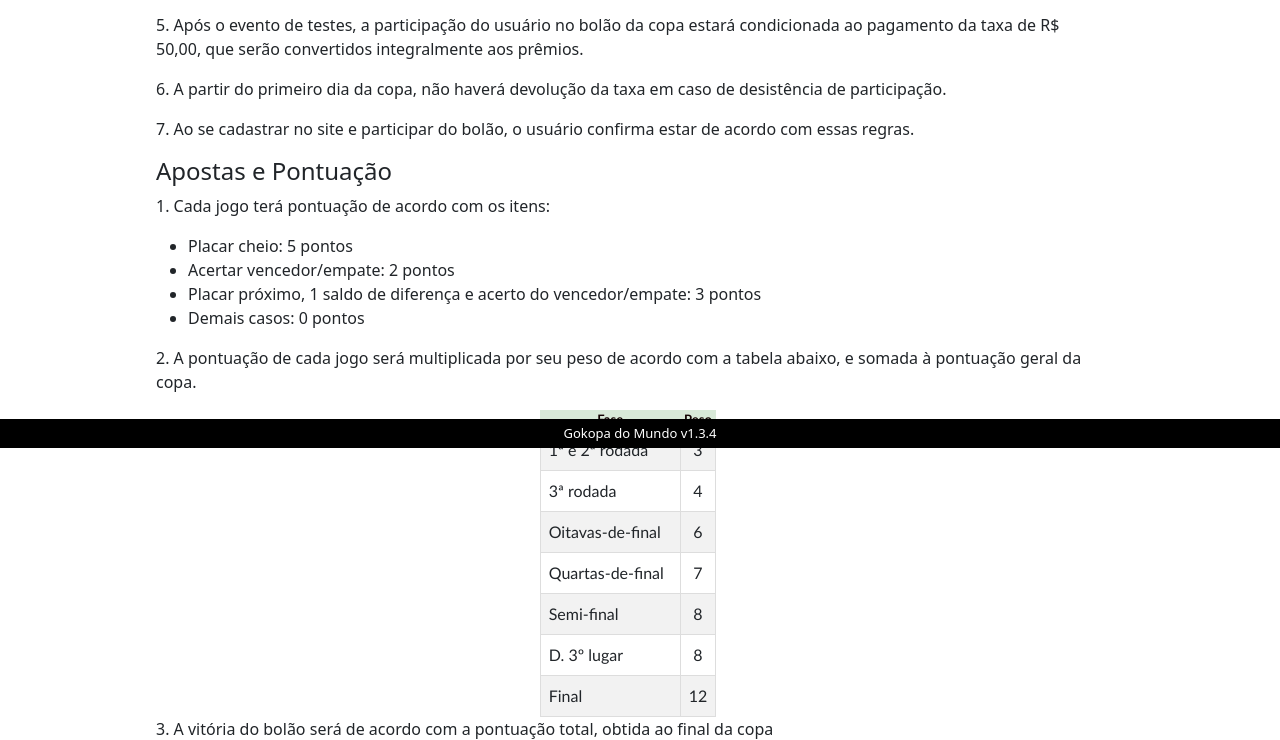
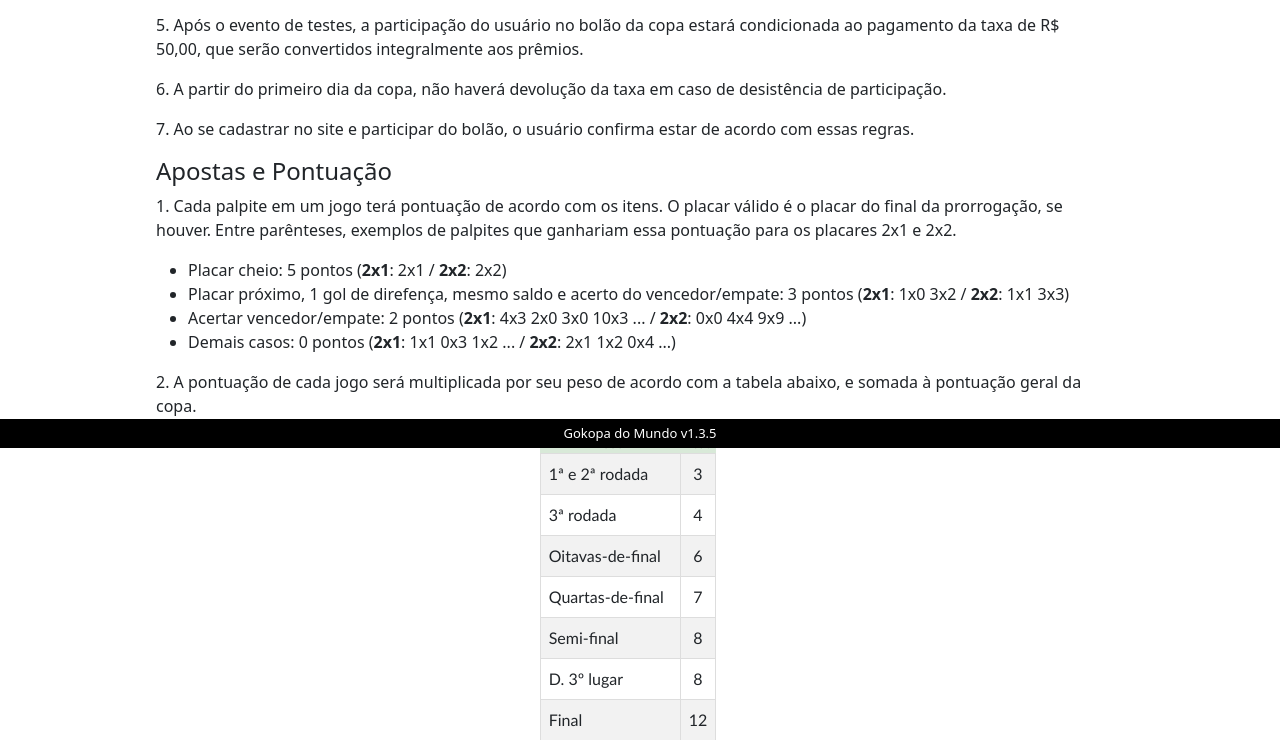
Before and after one commit to leafarlins/gokopa, a Flask app: page /cp/regras in a window 1280 px wide. Shown: the part 352-1092 px from the top of the page. Run offline with Flask 2, Linux system fonts and the light colour scheme; data that the repository does not hold is empty; parts of the project's set-up code (start-up, migrations or seed data) failed here and were passed over; some libraries are stand-ins or nearby versions.

Commit message:
release v1.3.5

```diff
--- a/app/commands/email.py
+++ b/app/commands/email.py
@@ -184,7 +184,7 @@ def send_bet_report(test=False):
             corpo_html+= aposta["Nome"] + "<br>" + str(aposta["p1"]) + "x" + str(aposta["p2"]) + "</div>"
             corpo_text+= " - " + aposta["Nome"] + ": " + str(aposta["p1"]) + "x" + str(aposta["p2"]) + "\n"
     corpo_html+="</div><p style=\"text-align: center\">Acompanhe em: <a href=\"https://gokopa.leafarlins.com\">gokopa.leafarlins.com</a> <a href=\"https://copa.leafarlins.com\">copa.leafarlins.com</a></p><p>&nbsp;</p><p>&nbsp;</p><p style=\"font-size: small;\">Responda a mensagem caso deseje descadastrar o e-mail da lista de relatórios.</p>"
-    corpo_text+="\n\nAcompanhe em: https://gokopa.leafarlins.com"
+    corpo_text+="\n\nAcompanhe em: https://copa.leafarlins.com"
     BODY_HTML = """<html>
     <head></head>
     <body style=\"font-family: \"Trebuchet MS\", Arial, Helvetica, sans-serif;\">
@@ -194,7 +194,7 @@ def send_bet_report(test=False):
                 """
     # The email body for recipients with non-HTML email clients.
     BODY_TEXT = (corpo_text)
-    print(corpo_html)
+    #print(corpo_html)
     print(corpo_text)
     user_list = [ u for u in mongo.db.users.find({"active": True,"sendEmail": True})]
     print(user_list)
--- a/app/templates/base.html
+++ b/app/templates/base.html
@@ -81,7 +81,7 @@
         <p>&nbsp;</p>
         <link rel="stylesheet" href="https://cdnjs.cloudflare.com/ajax/libs/font-awesome/4.7.0/css/font-awesome.min.css">
         <div class="footer">
-            Gokopa do Mundo v1.3.4
+            Gokopa do Mundo v1.3.5
         </div>
 
     </body>
--- a/app/templates/bolao.html
+++ b/app/templates/bolao.html
@@ -107,7 +107,8 @@
   <script>
     var labelsgr = {{ gr_labels | safe }};
     let nomes = {{ users | safe }};
-    const colors = ['#3e95cd','#289964','#c8d457','#464099','#9c661f','#a01111','#eca335','#4eebc9','#24063b','#ca5fc5'];
+    //const colors = ['#3e95cd','#289964','#c8d457','#464099','#9c661f','#a01111','#eca335','#4eebc9','#24063b','#ca5fc5'];
+    const colors = ['#3e95cd','#289964','#c8d457','#9c661f','#464099','#a01111','#eca335','#4eebc9','#24063b','#4aca83','#a83aa3','#a3a077','#e04747','#f07cb6','#20458a'];
     let datagr = {{ gr_data | safe }};
 
 myLineChart= new Chart(document.getElementById("grafico"), {
--- a/app/templates/regras.html
+++ b/app/templates/regras.html
@@ -14,12 +14,12 @@
         <p>6. A partir do primeiro dia da copa, não haverá devolução da taxa em caso de desistência de participação.</p>
         <p>7. Ao se cadastrar no site e participar do bolão, o usuário confirma estar de acordo com essas regras.</p>
         <h4>Apostas e Pontuação</h4>
-        <p>1. Cada jogo terá pontuação de acordo com os itens:</p>
+        <p>1. Cada palpite em um jogo terá pontuação de acordo com os itens. O placar válido é o placar do final da prorrogação, se houver. Entre parênteses, exemplos de palpites que ganhariam essa pontuação para os placares 2x1 e 2x2.</p>
         <ul>
-          <li>Placar cheio: 5 pontos</li>
-          <li>Acertar vencedor/empate: 2 pontos</li>
-          <li>Placar próximo, 1 saldo de diferença e acerto do vencedor/empate: 3 pontos</li>
-          <li>Demais casos: 0 pontos</li>
+          <li>Placar cheio: 5 pontos (<b>2x1</b>: 2x1 / <b>2x2</b>: 2x2)</li>
+          <li>Placar próximo, 1 gol de direfença, mesmo saldo e acerto do vencedor/empate: 3 pontos (<b>2x1</b>: 1x0 3x2 / <b>2x2</b>: 1x1 3x3)</li>
+          <li>Acertar vencedor/empate: 2 pontos (<b>2x1</b>: 4x3 2x0 3x0 10x3 ... / <b>2x2</b>: 0x0 4x4 9x9 ...)</li>
+          <li>Demais casos: 0 pontos (<b>2x1</b>: 1x1 0x3 1x2 ... / <b>2x2</b>: 2x1 1x2 0x4 ...)</li>
         </ul>
         <p>2. A pontuação de cada jogo será multiplicada por seu peso de acordo com a tabela abaixo, e somada à pontuação geral da copa.</p>
         <table class="tab_gokopa tabelas">
```
Also changed, not shown: CHANGELOG.md.
